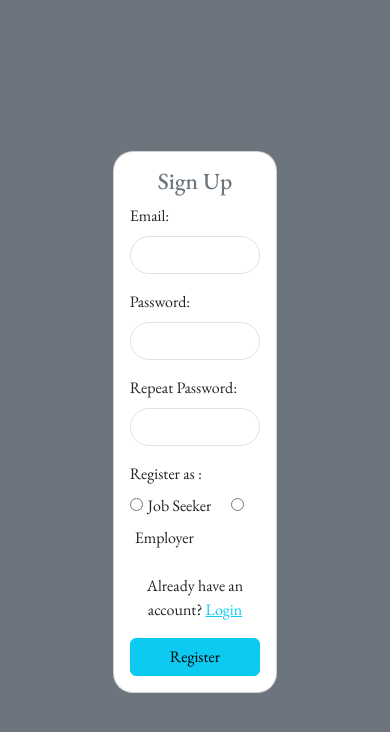
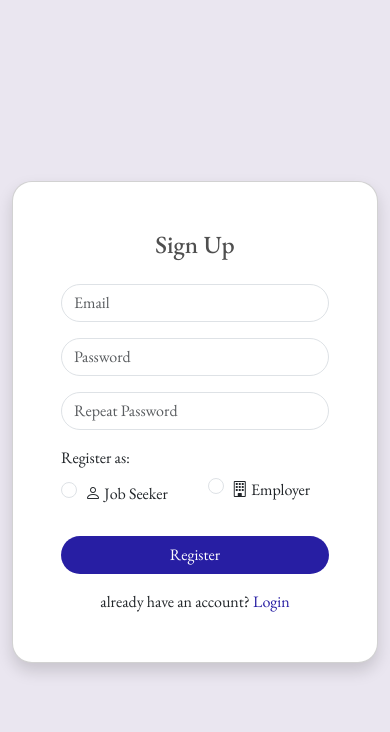
Before and after one commit to SalmaElFathi/PfeProject, a React (Create React App) app in the folder client/: page /register in a window 390 px wide. Shown: the top 732 px of the page. Built offline with nearby package versions, Linux system fonts and the light colour scheme; no server answers.

Commit message:
modified home and nav

```diff
--- a/client/src/components/navbar.css
+++ b/client/src/components/navbar.css
@@ -10,3 +10,57 @@
   margin-left: 80px;
   margin-bottom: 10px;
 }
+
+
+
+.auth-buttons {
+  width: 100%;
+  justify-content: flex-end;
+}
+
+@media (max-width: 767.98px) {
+  .responsive-navbar {
+    background-color: transparent;
+    height: auto;
+  }
+
+  .auth-buttons {
+
+    flex-direction: column;
+    align-items: center;
+  }
+
+  .auth-buttons .btn {
+    width: 100%;
+    margin-bottom: 10px;
+  }
+
+  .navbar-nav {
+    width: 100%;
+    justify-content: center;
+  }
+
+  .navbar-nav .nav-item {
+    width: 100%;
+    text-align: center;
+  }
+  .navbar-collapse.show {
+    background-color: rgba(183, 201, 242, 0.939);
+    color:white;
+
+  }
+
+  .navbar-collapse.show .nav-link {
+    color: white;
+  }
+
+}
+.responsive-navbar {
+
+  height: 80px;
+}
+@media (max-width: 992px) {
+  .responsive-navbar {
+    height: 100px;
+  }
+}
--- a/client/src/pages/Applications.jsx
+++ b/client/src/pages/Applications.jsx
@@ -1,6 +1,6 @@
 import React, { useState } from 'react';
 import { useNavigate, useParams } from "react-router-dom";
-import axios from 'axios';
+import apiClient from '../config/apiClient';
 import toast from "react-hot-toast";
 import '../components/Dashboard.css'
 
@@ -33,7 +33,7 @@ function Applications(){
 
     try {
       const token=localStorage.getItem('accessToken');
-      const { data } = await axios.post(
+      const { data } = await apiClient.post(
         "http://localhost:8000/api/application/post",
         formData,
         {
--- a/client/src/pages/Register.jsx
+++ b/client/src/pages/Register.jsx
@@ -1,14 +1,15 @@
-
 import { useState } from "react";
 import { Link, useNavigate } from "react-router-dom";
-import apiClient from "../config/apiClient";
+import axios from "axios";
+import photo from "../components/Registerumage.png";
+import "bootstrap/dist/css/bootstrap.min.css";
 
 const Register = () => {
   const [inputs, setInputs] = useState({
     userEmail: "",
     password: "",
     repeatPassword: "",
-    role:""
+    role: "",
   });
   const [successMessage, setSuccessMessage] = useState("");
   const [errorMessage, setErrorMessage] = useState("");
@@ -22,7 +23,9 @@ const Register = () => {
     e.preventDefault();
 
     if (inputs.password !== inputs.repeatPassword) {
-      setErrorMessage("Passwords do not match. Please make sure the passwords match.");
+      setErrorMessage(
+        "Passwords do not match. Please make sure the passwords match."
+      );
       setSuccessMessage("");
       return;
     }
@@ -30,7 +33,10 @@ const Register = () => {
     const { repeatPassword, ...dataToSend } = inputs;
 
     try {
-      const response = await apiClient.post("http://localhost:8000/api/register", dataToSend);
+      const response = await axios.post(
+        "http://localhost:8000/api/register",
+        dataToSend
+      );
       if (response && response.data) {
         setSuccessMessage(response.data.message);
         setErrorMessage("");
@@ -38,14 +44,14 @@ const Register = () => {
           userEmail: "",
           password: "",
           repeatPassword: "",
-          role:""
+          role: "",
         });
 
-        localStorage.setItem('userId', response.data.userId);
-        localStorage.setItem('accessToken', response.data.accessToken);
-        localStorage.setItem('role', response.data.role);
+        localStorage.setItem("userId", response.data.userId);
+        localStorage.setItem("accessToken", response.data.accessToken);
+        localStorage.setItem("role", response.data.role);
 
-        Navigate('/profile');
+        Navigate("/profile");
       } else {
         setErrorMessage("Error registering user. Please try again.");
       }
@@ -53,17 +59,35 @@ const Register = () => {
       if (err.response && err.response.data) {
         setErrorMessage(err.response.data.message);
       } else {
-        setErrorMessage("An error occurred during registration. Please try again.");
+        setErrorMessage(
+          "An error occurred during registration. Please try again."
+        );
       }
       setSuccessMessage("");
     }
   };
 
   return (
-    <div className="container-fluid d-flex justify-content-center align-items-center bg-secondary" style={{ height: "100vh", backgroundColor: "#f0f0f0" }}>
-      <div className="card m-2" style={{ width: "45%", backgroundColor: "#fff" }}>
-        <div className="card-body">
-          <h3 className="card-title text-center text-secondary">Sign Up</h3>
+      <div
+      className="container-fluid vh-100"
+      style={{ backgroundColor: "#d8c6fa;" }}
+    >
+      <div className="row align-items-center justify-content-center h-100">
+        <div className="col-12 col-md-8 col-lg-6">
+          <div className="card p-5 shadow" style={{ borderRadius: "20px" }}>
+            <div className="row">
+              <div className="col-md-6 d-none d-md-block">
+                <img
+                  src={photo}
+                  alt="Job Seekers and Employers"
+                  className="img-fluid"
+                  style={{ borderRadius: "20px", paddingTop: "50px" }}
+                />
+              </div>
+              <div className="col-md-6">
+                <div className="text-center mb-4">
+                  <h2 style={{ color: "#4F4F4F" }}>Sign Up</h2>
+                </div>
                 {successMessage && (
                   <div className="alert alert-success" role="alert">
                     {successMessage}
@@ -76,55 +100,107 @@ const Register = () => {
                 )}
                 <form>
                   <div className="mb-3">
-              <label htmlFor="userEmail" className="form-label">Email:</label>
                     <input
                       type="email"
                       className="form-control"
+                      placeholder="Email"
                       id="userEmail"
                       name="userEmail"
                       value={inputs.userEmail}
                       onChange={handleChange}
+                      required
+                      style={{ borderRadius: "50px" }}
                     />
                   </div>
                   <div className="mb-3">
-              <label htmlFor="password" className="form-label">Password:</label>
                     <input
                       type="password"
                       className="form-control"
+                      placeholder="Password"
                       id="password"
                       name="password"
                       value={inputs.password}
                       onChange={handleChange}
+                      required
+                      style={{ borderRadius: "50px" }}
                     />
                   </div>
                   <div className="mb-3">
-              <label htmlFor="repeatPassword" className="form-label">Repeat Password:</label>
                     <input
                       type="password"
                       className="form-control"
+                      placeholder="Repeat Password"
                       id="repeatPassword"
                       name="repeatPassword"
                       value={inputs.repeatPassword}
                       onChange={handleChange}
+                      required
+                      style={{ borderRadius: "50px" }}
                     />
                   </div>
-
-            <div className="mb-3">
-                <label className="form-label">Register as :</label>
-                <div>
-                    <input type="radio" id="job-seeker" name="role" value="jobseeker" onChange={handleChange} required />
-                    <label htmlFor="job-seeker" style={{ marginRight: '20px',marginLeft: '5px' }}>Job Seeker</label>
-                    <input type="radio" id="employer" name="role" value="employer" onChange={handleChange} />
-                    <label htmlFor="employer" style={{ marginRight: '20px',marginLeft: '5px' }}>Employer</label>
+                  <div className="mb-4">
+                    <label className="form-label">Register as:</label>
+                    <div className="d-flex align-items-center">
+                      <div className="form-check form-check-inline">
+                        <input
+                          className="form-check-input"
+                          type="radio"
+                          id="job-seeker"
+                          name="role"
+                          value="jobseeker"
+                          onChange={handleChange}
+                          required
+                        />
+                        <label
+                          className="form-check-label"
+                          htmlFor="job-seeker"
+                        >
+                          <i className="bi bi-person"></i> Job Seeker
+                        </label>
+                      </div>
+                      <div className="form-check form-check-inline ms-4">
+                        <input
+                          className="form-check-input"
+                          type="radio"
+                          id="employer"
+                          name="role"
+                          value="employer"
+                          onChange={handleChange}
+                          required
+                        />
+                        <label className="form-check-lock" htmlFor="employer">
+                          <i className="bi bi-building"></i> Employer
+                        </label>
                       </div>
                     </div>
-
-
-            <p className="mt-3 text-center">
-              Already have an account? <Link to="/" className="text-info">Login</Link>
-            </p>
-            <button className="btn btn-info w-100" onClick={handleClick}>Register</button>
+                  </div>
+                  <button
+                    type="submit"
+                    className="btn btnstyle1 w-100 mb-3"
+                    style={{
+                      borderRadius: "50px",
+                    }}
+                    onClick={handleClick}
+                  >
+                    Register
+                  </button>
+                  <div className="text-center">
+                    already have an account?&nbsp;
+                    <Link
+                      to="/"
+                      className="text-secondly"
+                      style={{
+                        textDecoration: "none",
+                        color: "rgb(39, 30, 163)",
+                      }}
+                    >
+                      Login
+                    </Link>
+                  </div>
                 </form>
+              </div>
+            </div>
+          </div>
         </div>
       </div>
     </div>
--- /dev/null
+++ b/client/src/styles/alljobs.css
@@ -0,0 +1,54 @@
+.allJobs {
+    font-family: "Helvetica Neue", Helvetica, Arial, sans-serif;
+    color: #333;
+    background-color: #f8f8f8;
+    padding: 20px 0;
+  }
+
+  .allJobs-title {
+    font-size: 24px;
+    text-align: center;
+    margin-bottom: 30px;
+  }
+
+  .allJobs-list {
+    display: grid;
+    grid-template-columns: repeat(auto-fill, minmax(250px, 1fr));
+    grid-gap: 20px;
+    padding: 0;
+  }
+
+  .allJobs-card {
+    background-color: #fff;
+    box-shadow: 0 2px 4px rgba(0, 0, 0, 0.1);
+    border-radius: 10px;
+    padding: 15px;
+    text-align: center;
+    display: flex;
+    flex-direction: column;
+    justify-content: space-between;
+  }
+
+  .allJobs-card-title {
+    font-size: 18px;
+    margin-bottom: 10px;
+  }
+
+  .allJobs-card-subIndustry {
+    font-size: 14px;
+    color: #666;
+    margin-bottom: 20px;
+  }
+
+  .allJobs-card-detailsLink {
+    text-decoration: none;
+    background-color: #0056b3;
+    color: #fff;
+    padding: 10px 15px;
+    border-radius: 5px;
+    transition: background-color 0.3s ease;
+  }
+
+  .allJobs-card-detailsLink:hover {
+    background-color: #003d82;
+  }
```
Also changed, not shown: client/src/components/navBar.jsx (+14 -18 lines), client/src/pages/AllJobs.jsx (+23 -17 lines), client/src/pages/Home.jsx (+24 -13 lines), 1 other file (tests, documents, lock files or other folders). Lines whose indentation alone changed are shown as unchanged.
